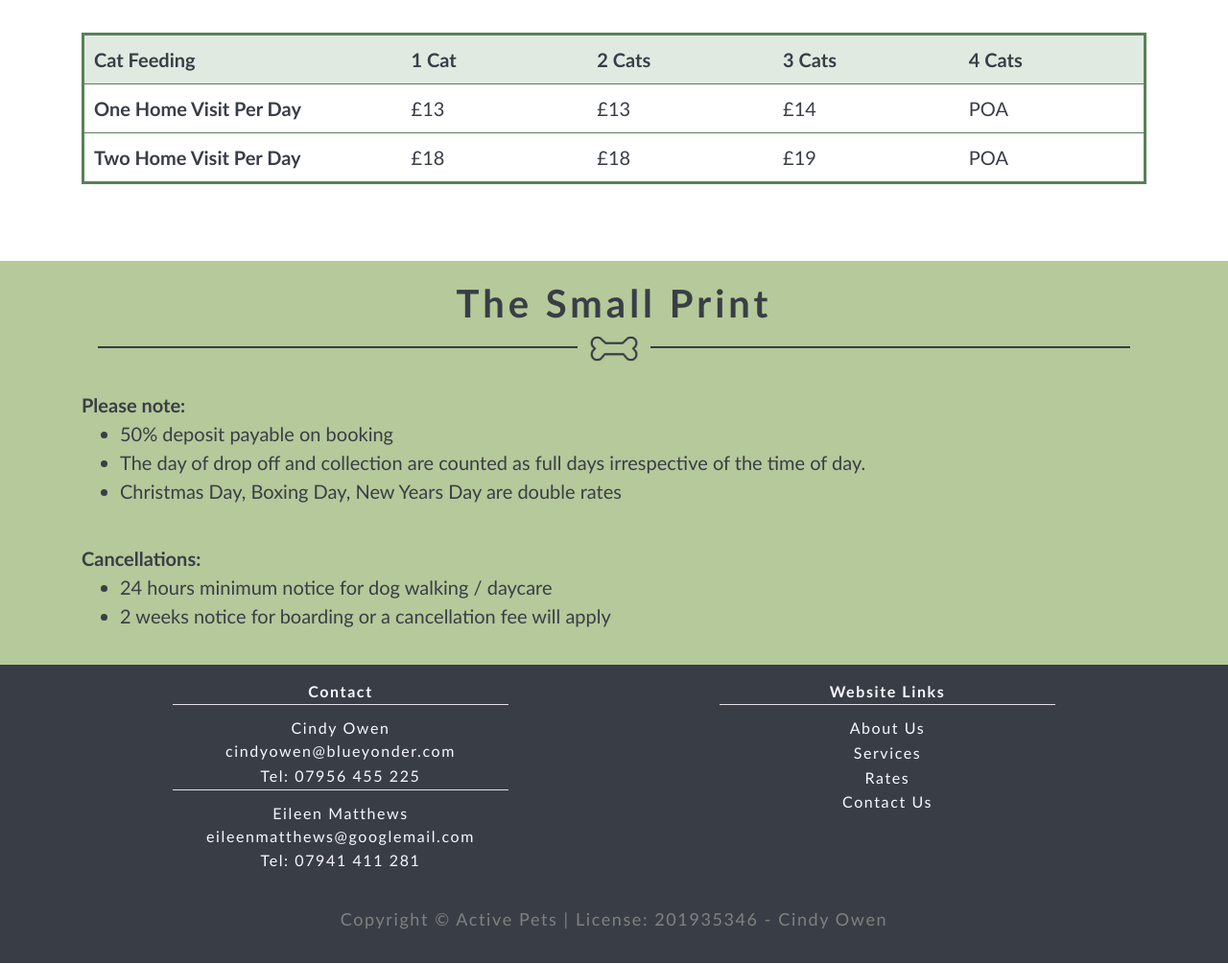
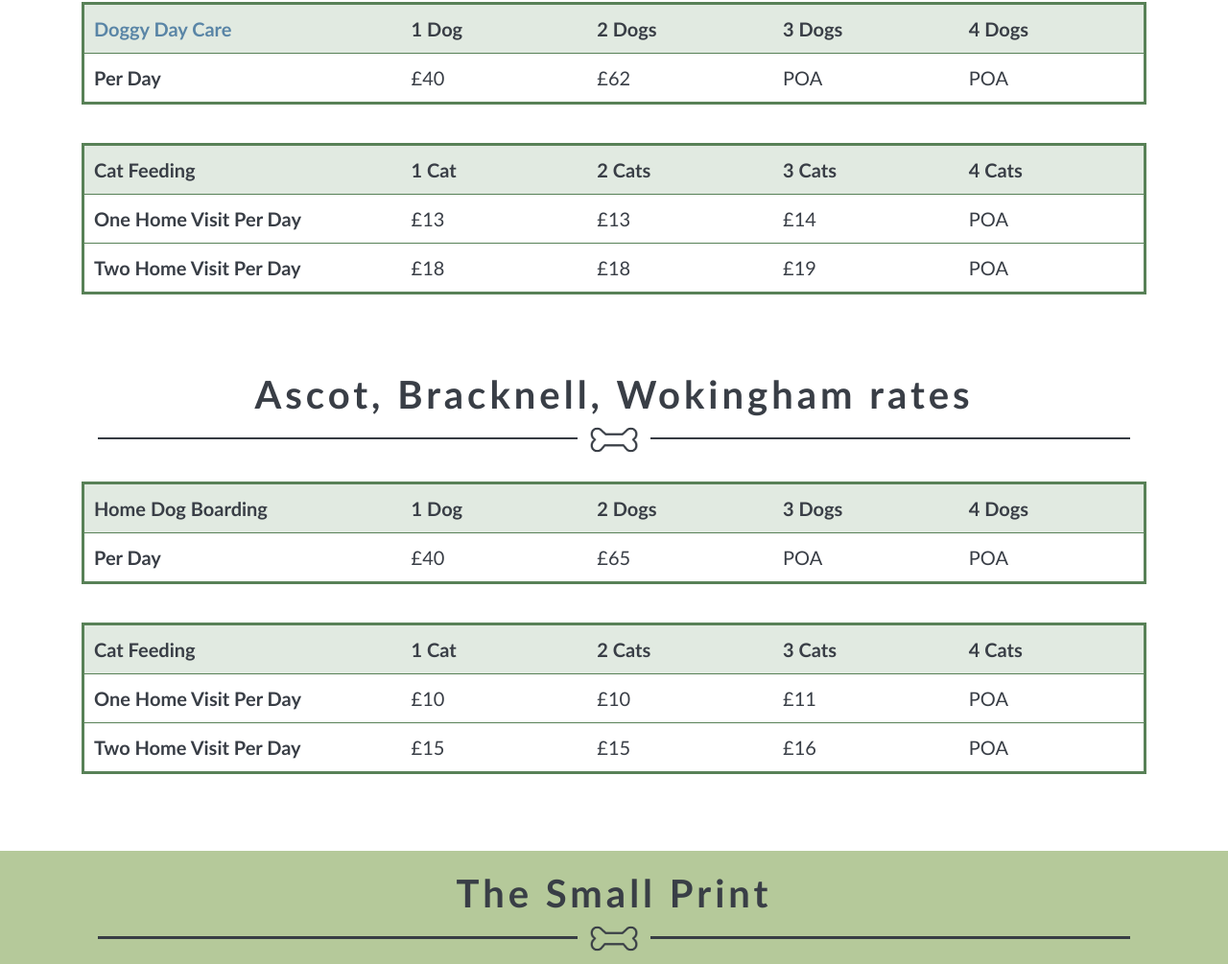
Before and after one commit to AJO-Python/Activepetz_host, a plain HTML site: page rates.html in a window 1280 px wide. Shown: the part 892-1897 px from the top of the page at 96% size. Drawn offline with Linux system fonts and the light colour scheme.

Commit message:
Add Bethany,Carole,Judy
- Add to "about us" page
- Add section to "rates" page

```diff
--- a/rates.html
+++ b/rates.html
@@ -57,6 +57,15 @@
     <div class="header-title space-bottom hidden">
       <h1 class="centre space-bottom--none">ActivePetz Rates</h1>
       <div class="hr-icon">
+        <hr class="hr--short">
+        <img class="img-with-hr" src="media/bone.png" alt="bone icon">
+        <hr class="hr--short">
+      </div>
+    </div>
+
+    <div class="container-md">
+      <h1 class="centre space-bottom--none">Surrey rates</h1>
+      <div class="hr-icon space-bottom--s">
         <hr class="hr--short">
         <img class="img-with-hr" src="media/bone.png" alt="bone icon">
         <hr class="hr--short">
@@ -150,6 +159,64 @@
       </table>
     </div>
 
+    <div class="container-md">
+      <h1 class="centre space-bottom--none">Ascot, Bracknell, Wokingham rates</h1>
+      <div class="hr-icon space-bottom--s">
+        <hr class="hr--short">
+        <img class="img-with-hr" src="media/bone.png" alt="bone icon">
+        <hr class="hr--short">
+      </div>
+    </div>
+
+    <div class="container-md space-bottom--l">
+
+      <!-- Table Error Message -->
+      <p class="red hidden">Please rotate your phone or view on a larger device to view the <b>Dog Walking</b> table.</p>
+
+      <!-- Home Dog Boarding -->
+      <table class="space-bottom">
+        <tr class="title-row">
+          <th class="table-title">Home Dog Boarding</th>
+          <th class="table-cost">1 Dog</th>
+          <th class="table-cost">2 Dogs</th>
+          <th class="table-cost">3 Dogs</th>
+          <th class="table-cost">4 Dogs</th>
+        </tr>
+        <tr>
+          <th>Per Day</th>
+          <td>£40</td>
+          <td>£65</td>
+          <td>POA</td>
+          <td>POA</td>
+        </tr>
+      </table>
+
+      <!-- Cat Feeding -->
+      <table class="space-bottom">
+        <tr class="title-row">
+          <th class="table-title"> Cat Feeding </th>
+          <th class="table-cost">1 Cat</th>
+          <th class="table-cost">2 Cats</th>
+          <th class="table-cost">3 Cats</th>
+          <th class="table-cost">4 Cats</th>
+        </tr>
+        <tr>
+          <th>One Home Visit Per Day</th>
+          <td>£10</td>
+          <td>£10</td>
+          <td>£11</td>
+          <td>POA</td>
+        </tr>
+        <tr>
+          <th>Two Home Visit Per Day</th>
+          <td>£15</td>
+          <td>£15</td>
+          <td>£16</td>
+          <td>POA</td>
+        </tr>
+      </table>
+    </div>
+
     <div class="green-stripe">
       <div class="container-md">
         <h1 class="centre space-bottom--none">The Small Print</h1>
```
Also changed, not shown: index.html (+18 -4 lines).
